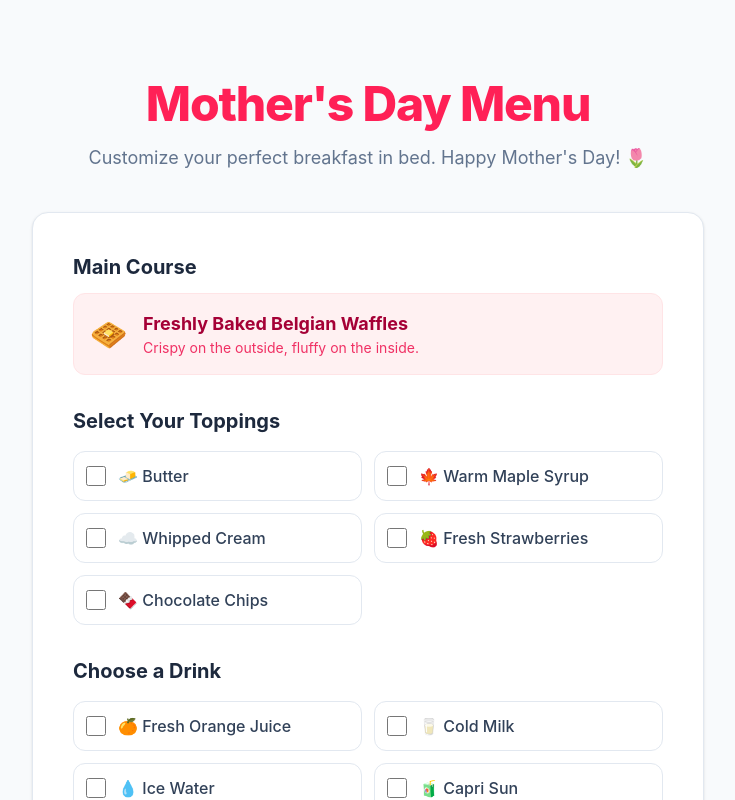
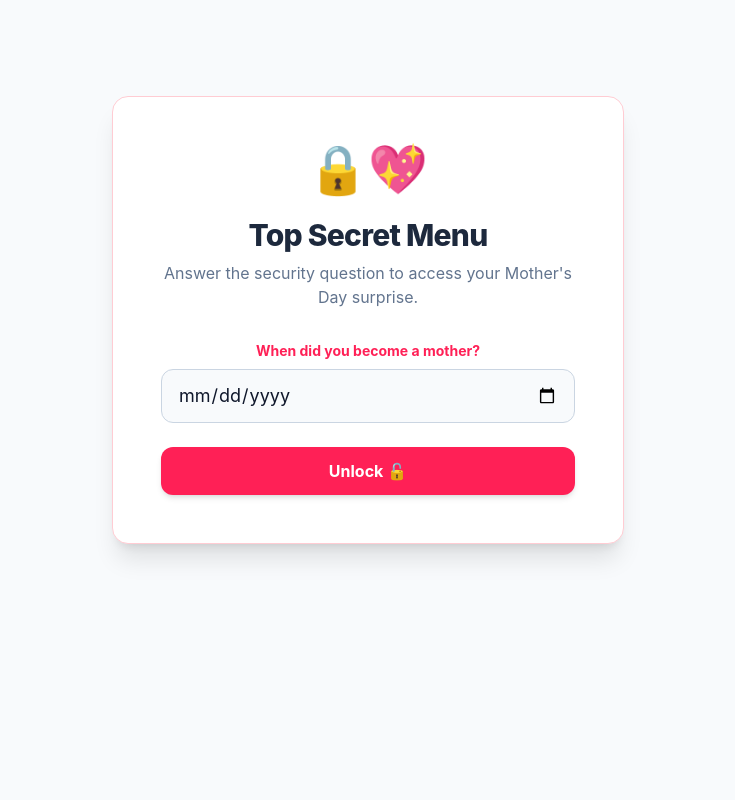
Before and after one commit to Ryobia/Branderson, a React (Vite) app in the folder client/: page /menu in a window 1280 px wide. Shown: the top 800 px of the page, without its empty margins (272-1007 px from the left). Built offline with nearby package versions, Linux system fonts and the light colour scheme.

Commit message:
feat: add passcode authentication to access the Menu; include new toppings options for customization

```diff
--- a/client/pages/Menu.jsx
+++ b/client/pages/Menu.jsx
@@ -10,6 +10,8 @@ const Menu = () => {
     whippedCream: false,
     strawberries: false,
     chocolateChips: false,
+    peanutButter: false,
+    nutella: false,
   });
   const [drinks, setDrinks] = useState({
     orangeJuice: false,
@@ -26,6 +28,9 @@ const Menu = () => {
   const [time, setTime] = useState('');
   const [notes, setNotes] = useState('');
   const [submitted, setSubmitted] = useState(false);
+  const [isAuthenticated, setIsAuthenticated] = useState(false);
+  const [passcodeDate, setPasscodeDate] = useState('');
+  const [passcodeError, setPasscodeError] = useState(false);
 
   const handleToppingChange = (e) => {
     setToppings({ ...toppings, [e.target.name]: e.target.checked });
@@ -37,6 +42,15 @@ const Menu = () => {
 
   const handleSideChange = (e) => {
     setSides({ ...sides, [e.target.name]: e.target.checked });
+  };
+
+  const handlePasscodeSubmit = (e) => {
+    e.preventDefault();
+    if (passcodeDate === '2020-10-02') {
+      setIsAuthenticated(true);
+    } else {
+      setPasscodeError(true);
+    }
   };
 
   const handleSubmit = (e) => {
@@ -90,6 +104,42 @@ const Menu = () => {
     };
     frame();
   };
+
+  if (!isAuthenticated) {
+    return (
+      <motion.div
+        initial={{ opacity: 0, scale: 0.95 }}
+        animate={{ opacity: 1, scale: 1 }}
+        className="py-12 md:py-24 max-w-lg mx-auto text-center"
+      >
+        <div className="bg-white dark:bg-slate-900 rounded-2xl shadow-xl border border-rose-200 dark:border-rose-900/50 p-8 md:p-12">
+          <div className="text-5xl mb-6">🔒💖</div>
+          <h2 className="text-2xl md:text-3xl font-extrabold text-slate-800 dark:text-slate-100 mb-2 tracking-tight">Top Secret Menu</h2>
+          <p className="text-slate-500 dark:text-slate-400 mb-8">Answer the security question to access your Mother's Day surprise.</p>
+          <form onSubmit={handlePasscodeSubmit} className="space-y-6">
+            <div>
+              <label className="block text-sm font-bold text-rose-500 mb-2">When did you become a mother?</label>
+              <input
+                type="date"
+                required
+                value={passcodeDate}
+                onChange={(e) => { setPasscodeDate(e.target.value); setPasscodeError(false); }}
+                className={`w-full px-4 py-3 bg-slate-50 dark:bg-slate-950 border ${passcodeError ? 'border-red-500 ring-1 ring-red-500' : 'border-slate-300 dark:border-slate-700'} rounded-xl focus:ring-rose-500 focus:border-rose-500 text-slate-900 dark:text-slate-100 outline-none transition-colors text-center text-lg`}
+              />
+              {passcodeError && (
+                <motion.p initial={{ opacity: 0 }} animate={{ opacity: 1 }} className="text-red-500 text-sm mt-2 font-medium">
+                  That doesn't seem quite right, try again!
+                </motion.p>
+              )}
+            </div>
+            <button type="submit" className="w-full bg-rose-500 hover:bg-rose-600 text-white font-bold py-3 px-4 rounded-xl transition-all duration-300 shadow-md hover:shadow-lg hover:-translate-y-0.5">
+              Unlock 🔓
+            </button>
+          </form>
+        </div>
+      </motion.div>
+    );
+  }
 
   if (submitted) {
     return (
@@ -149,6 +199,8 @@ const Menu = () => {
               { id: 'whippedCream', label: '☁️ Whipped Cream' },
               { id: 'strawberries', label: '🍓 Fresh Strawberries' },
               { id: 'chocolateChips', label: '🍫 Chocolate Chips' },
+              { id: 'peanutButter', label: '🥜 Peanut Butter' },
+              { id: 'nutella', label: '🌰 Nutella' },
             ].map((topping) => (
               <motion.label
                 key={topping.id}
```
